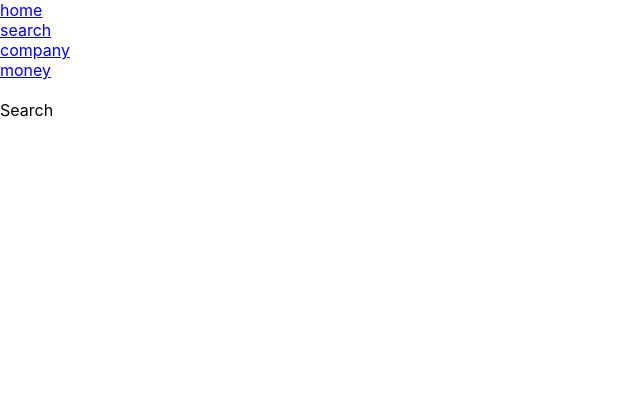
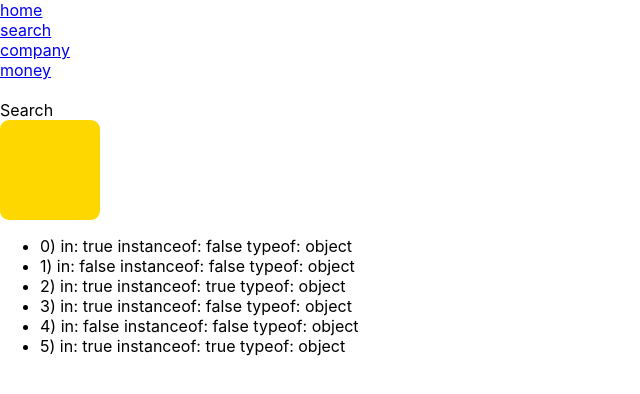
Before and after one commit to bulgat/pony-Child, a React (Create React App) app: page /search in a window 1280 px wide. Shown: the top 394 px of the page, without its empty margins (0-640 px from the left). Built offline with nearby package versions, Linux system fonts and the light colour scheme.

Commit message:
in, instanceof, typeof

```diff
--- a/src/pages/moneyPage/moneyPage.css
+++ b/src/pages/moneyPage/moneyPage.css
@@ -0,0 +1,5 @@
+Font.register({
+  family: "Roboto",
+  src:
+    "https://cdnjs.cloudflare.com/ajax/libs/ink/3.1.10/fonts/Roboto/roboto-medium-webfont.ttf"
+});
--- a/src/pages/moneyPage/moneyPage.tsx
+++ b/src/pages/moneyPage/moneyPage.tsx
@@ -1,5 +1,5 @@
 import { useState } from "react";
-
+//import { useTranslation } from 'react-i18next';
 interface Props {}
 
 const nominals =[50,100,200,500,1000,2000,5000]
@@ -15,7 +15,6 @@ const MoneyPage = (props: Props) => {
     }
 
     const handleSubmit = () => {
-        console.log(amount, " e  ==", nominals);
         const atmResult = atm(amount, nominals);
 
         if (atmResult!=undefined) {
@@ -45,11 +44,22 @@ const MoneyPage = (props: Props) => {
         return result;
     }
 
+
+
     return (
         <>
             <div>Money</div>
             <div>
                 <img alt="money" src="/pony/money.jpg" height="100px" />
+            </div>
+            <div>
+                Купюры:
+                <ul>
+                    {nominals.map((value => {
+                        return <li key={value}>{value}</li>
+                    }))}
+                </ul>
+                Наберите сумму и пойдет расчет купюр для выдачи.
             </div>
             <div>
                 <input type="number" name="amount" value={amount} onChange={handleChangeAmount} />
--- a/src/pages/searchPages/searchPages.css
+++ b/src/pages/searchPages/searchPages.css
@@ -0,0 +1,10 @@
+.container:hover {
+    transform: scale(110%);
+    transition: transform 4s;
+}
+.box {
+    width: 100px;
+    height: 100px;
+    background-color: gold;
+    border-radius:9px;
+}
--- a/src/pages/searchPages/searchPages.tsx
+++ b/src/pages/searchPages/searchPages.tsx
@@ -1,9 +1,54 @@
+import { useState } from 'react';
+import './searchPages.css';
 
-interface Props {}
+interface Props { }
+interface IPerson {
+    id: number;
+    role: string;
+    admin: string;
+}
+class Person implements IPerson {
+    id = 0;
+    role = "kol";
+    admin = "test";
+}
 
 const SearchPage = (props: Props) => {
+
+    const [list, setList] = useState<string[]>([])
+
+    function ChangePerson(person: any) {
+
+        console.log("01--", (person instanceof Person), "  person =", person);
+        if ("role" in person) {
+
+        }
+        list.push(`${list.length}) in: ${("role" in person)} instanceof: ${(person instanceof Person)} typeof: ${(typeof person)}`);
+
+    }
+
+    function logPerson<T extends object = IPerson>(person:T) {
+
+    }
+
+    ChangePerson({ id: 1, role: "tt", admin: "yuiu" });
+    ChangePerson({});
+    ChangePerson(new Person());
+
     return (
-    <div>Search</div>
+        <>
+            <div>Search</div>
+            <div className="container">
+                <div className="box"></div>
+            </div>
+            <div>
+                <ul>
+                    {list.map((a) => {
+                        return <li key={a}>{a}</li>;
+                    })}
+                </ul>
+            </div>
+        </>
     )
 }
 export default SearchPage;
```
